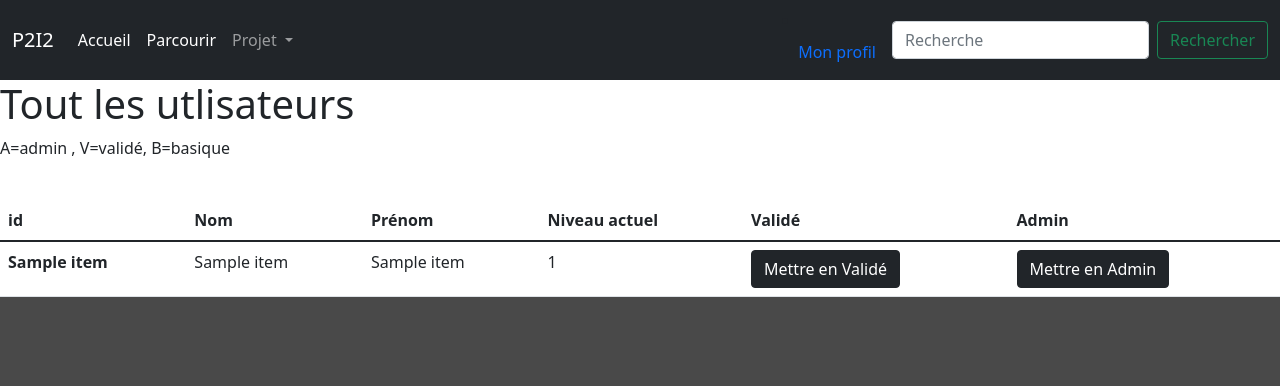
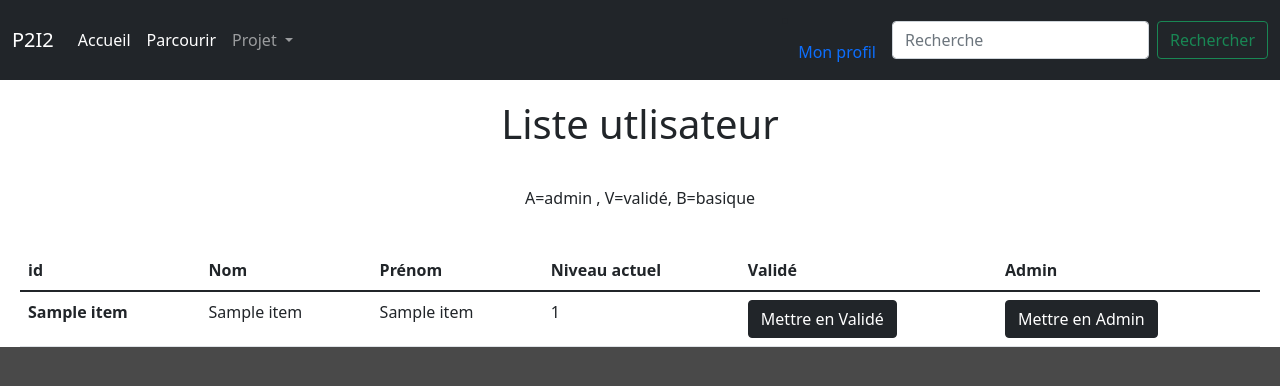
Before and after one commit to rouxmi/Bird-Democratie-Participative, a Flask app: template templates/validation.html in a window 1280 px wide. Shown: the top 386 px of the page. Run offline with Flask 2, Linux system fonts and the light colour scheme; the template is opened without the code that fills it: most values are stand-ins (such as "Sample title", 1, 10 or a date in 2020).

Commit message:
ajout css

```diff
--- a/templates/validation.html
+++ b/templates/validation.html
@@ -7,9 +7,14 @@
 
 {% block content %}
 <body>
-    <h1>Tout les utlisateurs</h1>
-    <p>A=admin , V=validé, B=basique</p>
+    <div style='padding-left: 20px;
+                padding-right: 20px;'>
+    <h1 style='text-align: center;
+                padding-top: 20px;'>Liste utlisateur</h1>
+    <p style='text-align: center;
+    padding-top: 30px;'>A=admin , V=validé, B=basique</p>
     <table class="table">
+
         <thead>
           <tr>
             <th scope="col">id</th>
@@ -36,6 +41,6 @@
         {% endfor %}
     </tbody>
 </table>
-
+</div>
 </body>
 {% endblock %}
```
